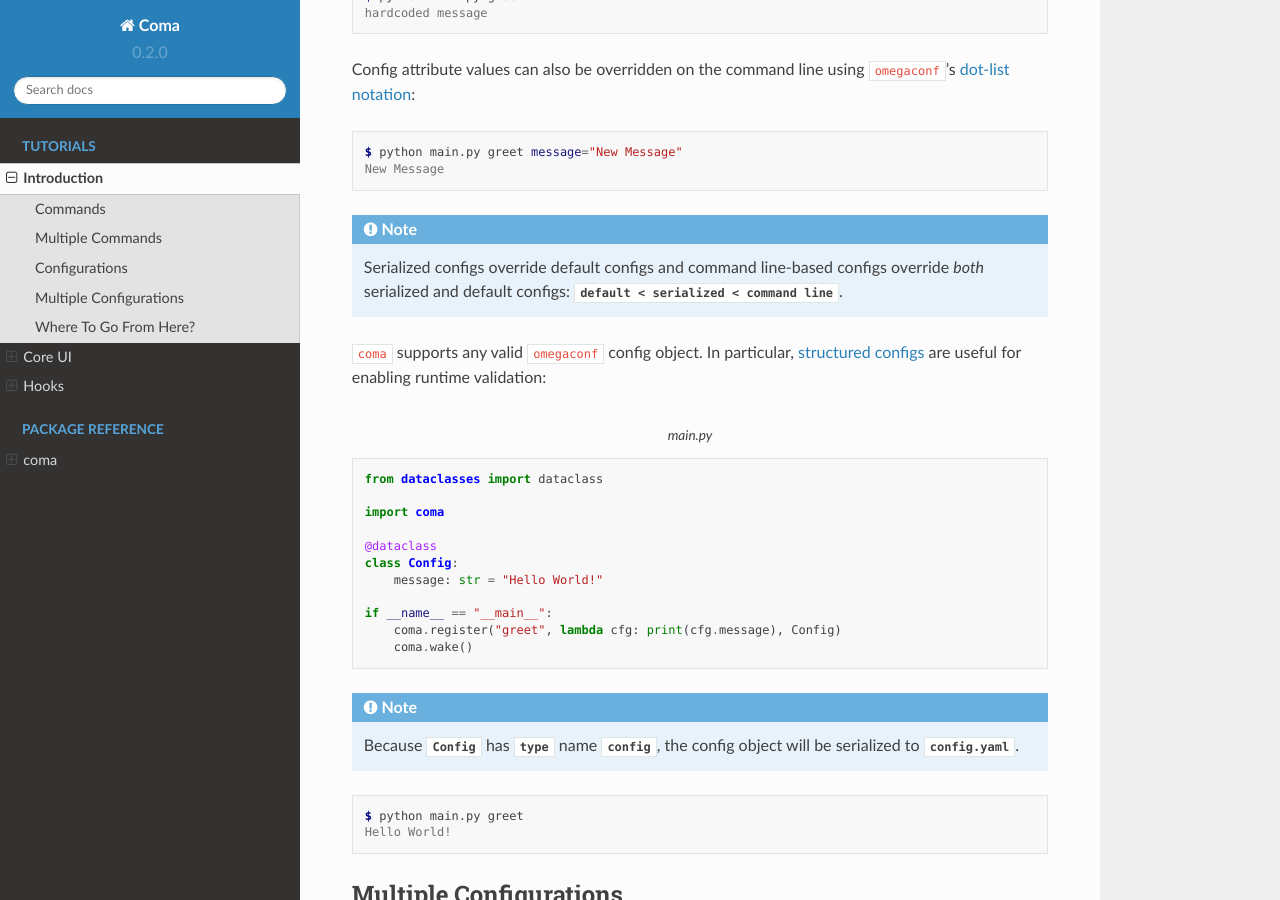
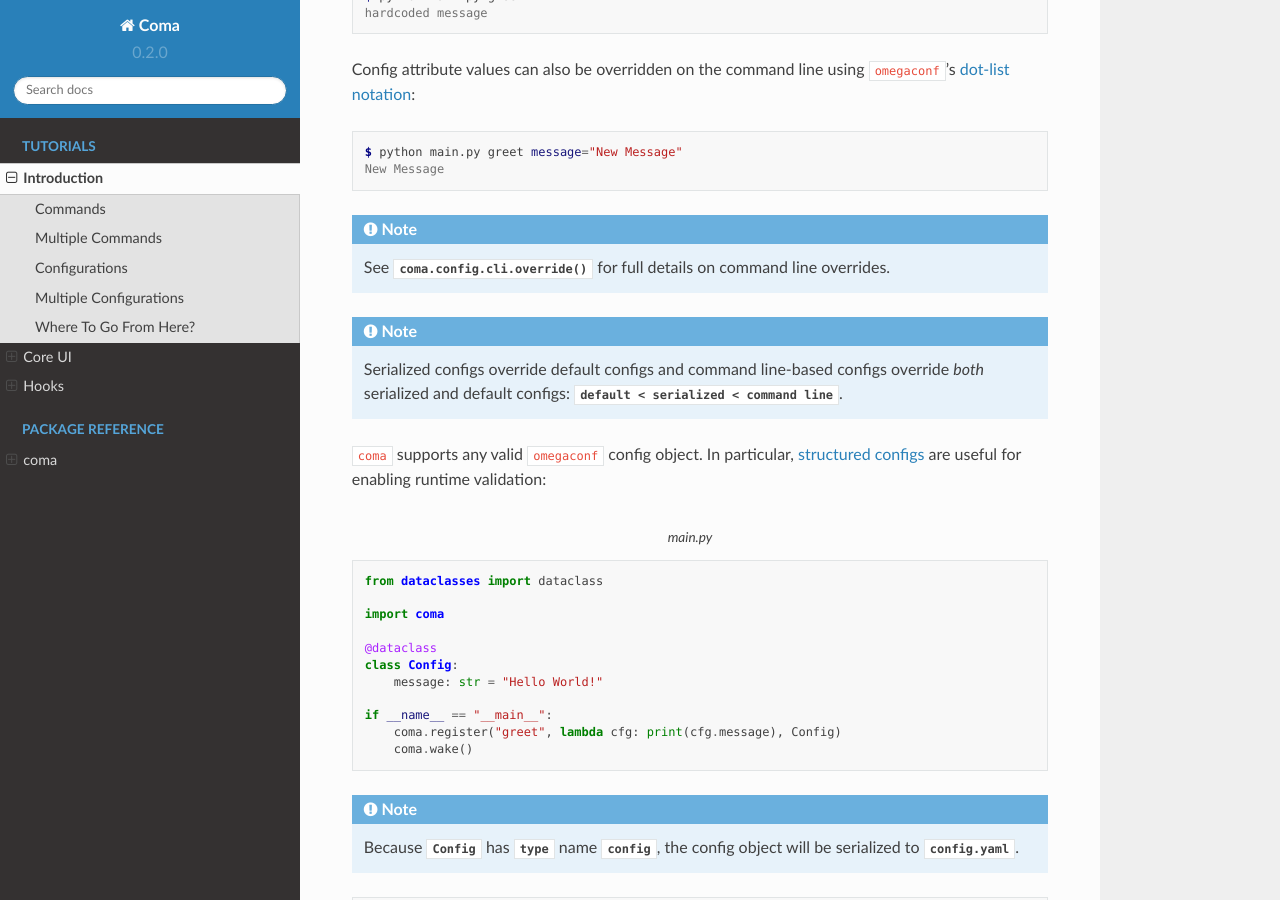
Before and after one commit to francois-rd/coma, a Sphinx documentation site: the page built from docs/source/tutorials/intro.rst, in a window 1280 px wide and 900 px high, scrolled down 3934 px. Built offline with Sphinx 7.4.7 and the Read the Docs theme 2.0.0, drawn with Linux system fonts in a browser that asks for light colours.

Commit message:
Added note about coma.config.cli.override

```diff
--- a/docs/source/tutorials/intro.rst
+++ b/docs/source/tutorials/intro.rst
@@ -205,6 +205,10 @@ Config attribute values can also be overridden on the command line using ``omega
 
 .. note::
 
+    See :func:`coma.config.cli.override` for full details on command line overrides.
+
+.. note::
+
     Serialized configs override default configs and command line-based configs override
     *both* serialized and default configs: :obj:`default < serialized < command line`.
 
```
